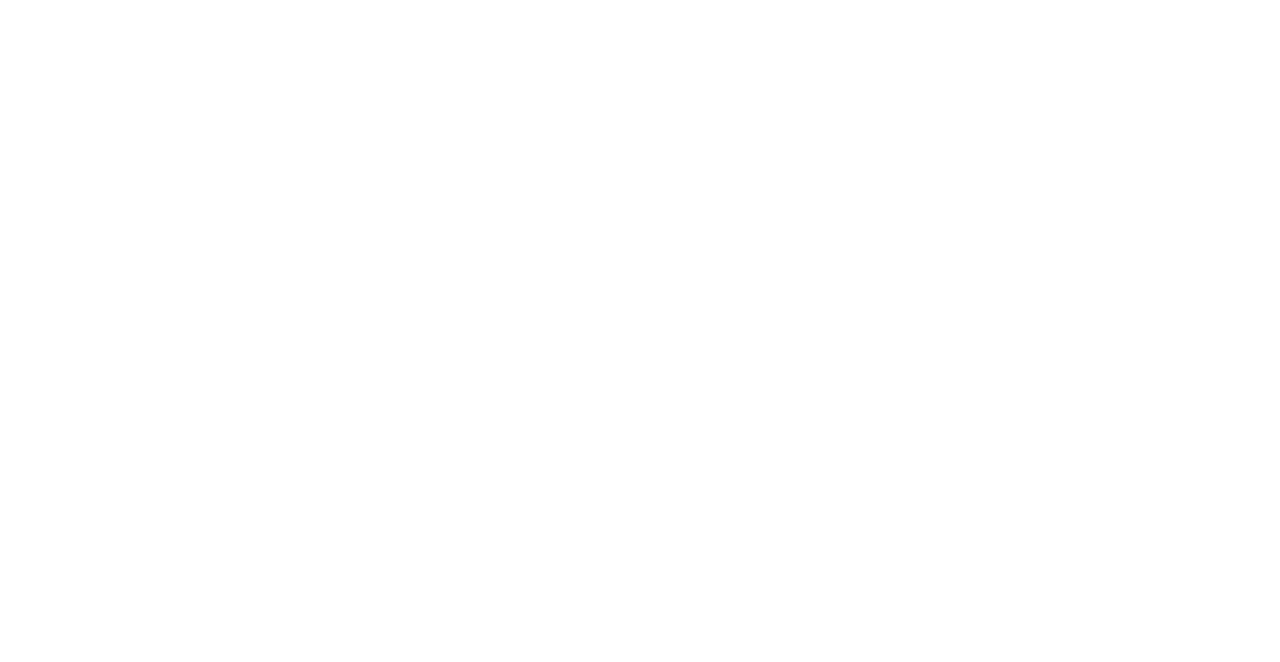
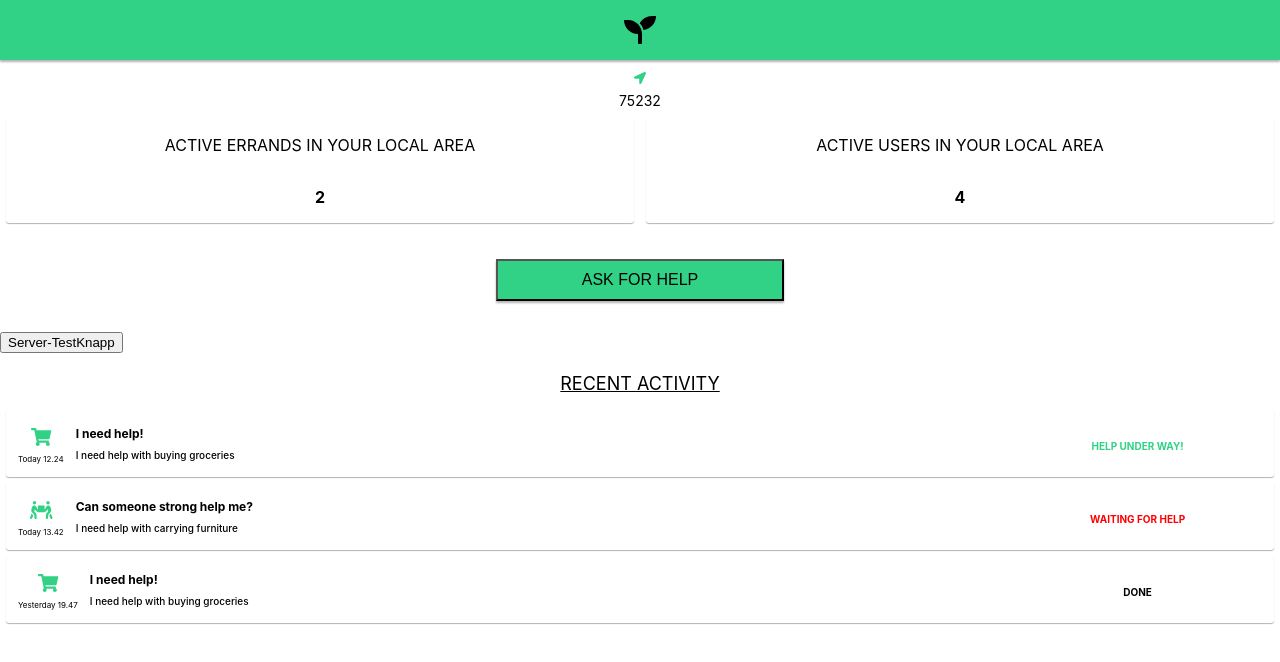
Before and after one commit to Vlad-Ber/Local_Heroes, a React (Create React App) app: page /home in a window 1280 px wide. Shown: the top 662 px of the page. Built offline with nearby package versions, Linux system fonts and the light colour scheme.

Commit message:
Fixed ArrowButton

```diff
--- a/src/App.js
+++ b/src/App.js
@@ -19,10 +19,11 @@ class App extends Component {
       <Router>
         <div className="App" style={{ fontFamily: 'Inter' }}>
           <Switch>
-            <Route path="/" exact component={Home}/>
+            <Route path="/" exact component={Signup}/>
+            <Route path="/signup" component={Signup}/>
+
+            <Route path="/home" component={Home} />
             <Route path="/help-request" component={HelpRequest}/>
-
-            <Route path="/signup" component={Signup}/>
             <Route path="/profile-creation" component={ProfileCreation}/>
             <Route path="/residence-info" component={ResidenceInfo}/>
             <Route path="/insert-image" component={InsertImage}/>
--- a/src/components/ArrowButton.js
+++ b/src/components/ArrowButton.js
@@ -1,30 +1,24 @@
-import React, { Component } from 'react';
+import React from 'react';
 import styled from 'styled-components'
 
+import { FontAwesomeIcon } from '@fortawesome/react-fontawesome'
+import { faArrowCircleRight } from '@fortawesome/free-solid-svg-icons'
 
-class ArrowButton extends Component {
-
-    render(){
-        return(
-            <ArrowButtonWrapper  id="Arrow" type="submit" value="Submit" id="confirm" onClick={this.props.onClickFunc}>
-            <img src={""}/> insert image
-            </ArrowButtonWrapper>
-        );
-    }
+const ArrowButton = () => {
+    return (
+        <ArrowButtonWrapper>
+            <FontAwesomeIcon icon={faArrowCircleRight} />
+        </ArrowButtonWrapper>
+    );
 }
 
 const ArrowButtonWrapper = styled.button`
-    background-color: #4CAF50;
+    background-color: white;
+    border: #4CAF50;
+    color: #4CAF50;
+    padding: 40px;
+    font-size: 48px;
+    border-radius: 100%;
+`;
 
-    border: none;
-    color: white;
-    padding: 0px;
-    text-align: center;
-    text-decoration: none;
-    display: inline-block;
-    font-size: 16px;
-    margin: 4px 2px;
-    border-radius: 100%;
-`
-
-export default ArrowButton
+export default ArrowButton;
--- a/src/components/ConfirmButton.js
+++ b/src/components/ConfirmButton.js
@@ -4,7 +4,7 @@ import styled from 'styled-components'
 import { FontAwesomeIcon } from '@fortawesome/react-fontawesome'
 import { faCheckCircle } from '@fortawesome/free-solid-svg-icons'
 
-const ConfirmButton = (props) => {
+const ConfirmButton = () => {
     return (
         <ConfirmButtonWrapper type="submit" value="Submit" id="confirm">
             <FontAwesomeIcon icon={faCheckCircle} />
--- a/src/components/NavBar.js
+++ b/src/components/NavBar.js
@@ -30,7 +30,7 @@ class NavBar extends Component {
                 </NavBarSpaceLeft>
 
                 <NavBarSpaceCenter>
-                    <LinkWrapper to="/" style={{ color: 'black' }}>
+                    <LinkWrapper to="/home" style={{ color: 'black' }}>
                         <FontAwesomeIcon
                             icon={faSeedling}
                             style={{ fontSize: '32px' }}
--- a/src/pages/InsertImage.js
+++ b/src/pages/InsertImage.js
@@ -1,4 +1,4 @@
-import React from 'react';
+import React, { Component } from 'react';
 
 import axios from 'axios';
 
@@ -7,7 +7,7 @@ import ConfirmButton from '../components/ConfirmButton.js';
 import TextInput from '../components/TextInput.js';
 import LinkWrapper from '../components/LinkWrapper.js';
 
-class InsertImage extends React.Component{
+class InsertImage extends Component {
 
     constructor(props){
 	     super(props);
@@ -31,6 +31,7 @@ class InsertImage extends React.Component{
     }
 
     componentDidMount(){
+
 	       let prof = JSON.parse(sessionStorage.getItem("stateProfileCreation"));
 
          let updatedUsername = prof.username;
@@ -39,7 +40,6 @@ class InsertImage extends React.Component{
 	       let updatedAge = prof.age;
 	       let updatedEmail = prof.email;
 	       let updatedMobile = prof.mobile;
-
 
 	       let stateRes = JSON.parse(sessionStorage.getItem("stateResidenceInfo"));
 
--- a/src/pages/ProfileCreation.js
+++ b/src/pages/ProfileCreation.js
@@ -1,12 +1,11 @@
 import React, { Component } from 'react';
 
-import styled from 'styled-components';
 import axios from 'axios';
 
 import SectionTitle from '../components/SectionTitle.js';
 import TextInput from '../components/TextInput.js'
 import NavBar from '../components/NavBar.js';
-import ConfirmButton from '../components/ConfirmButton.js';
+import ArrowButton from '../components/ArrowButton.js';
 import LinkWrapper from '../components/LinkWrapper.js';
 import StyledForm from '../components/StyledForm.js';
 
@@ -90,7 +89,7 @@ class ProfileCreation extends Component {
                     <TextInput height="24px" name="email" value={this.email} saveInput={this.saveInput}/>
 
                     <LinkWrapper to="/residence-info">
-                        <ConfirmButton onClick={this.storeSession} />
+                        <ArrowButton onClick={this.storeSession} />
                     </LinkWrapper>
 
                 </StyledForm>
--- a/src/pages/ResidenceInfo.js
+++ b/src/pages/ResidenceInfo.js
@@ -3,7 +3,7 @@ import React, { Component } from 'react';
 import NavBar from '../components/NavBar.js';
 import SectionTitle from '../components/SectionTitle.js';
 import TextInput from '../components/TextInput.js';
-import ConfirmButton from '../components/ConfirmButton.js';
+import ArrowButton from '../components/ArrowButton.js';
 import LinkWrapper from '../components/LinkWrapper.js';
 import StyledForm from '../components/StyledForm.js';
 
@@ -67,7 +67,7 @@ class ResidenceInfo extends Component {
 
 
             <LinkWrapper to="insert-image">
-              <ConfirmButton onClick={this.storeSession}/>
+              <ArrowButton onClick={this.storeSession}/>
             </LinkWrapper>
             </StyledForm>
           </div>
```
